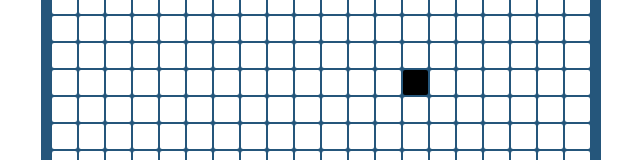
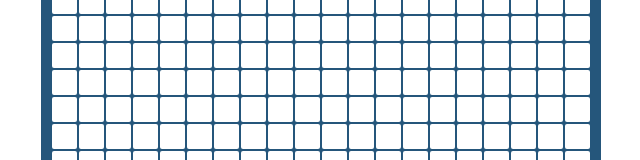
Before and after one commit to wizardone/snake, a React (Create React App) app: page / in a window 1280 px wide. Shown: the part 226-386 px from the top of the page, without its empty margins (319-959 px from the left). Built offline with nearby package versions, Linux system fonts and the light colour scheme.

Commit message:
move the snake with keys

```diff
--- a/src/components/App.js
+++ b/src/components/App.js
@@ -4,7 +4,13 @@
 import Apple from './apple.js'
 import Snake from './snake.js'
 
-const MOVE_RATE = 1000
+const MOVE_RATE = 500
+const KEY_CODES = {
+  38: 'UP',
+  39: 'RIGHT',
+  37: 'LEFT',
+  40: 'DOWN',
+}
 
 let apple = new Apple()
 let snake = new Snake()
@@ -14,19 +20,27 @@
     super(props)
     this.state = {
       applePosition: apple.position,
-      snakePosition: snake.position
+      snakePosition: snake.position,
+      snakeDirection: 'RIGHT'
     }
   }
 
-  moveSnake() {
+  moveSnake = () => {
     setInterval(() => {
-      let newPosition = snake.move()
+      const newPosition = snake.move(this.state.snakeDirection)
       this.setState({ snakePosition: newPosition })
     }, MOVE_RATE)
   }
 
   componentDidMount() {
     this.moveSnake(snake)
+    document.addEventListener('keyup', this.keyUp)
+  }
+
+  keyUp = (e) => {
+    const keyCode = e.keyCode
+    const newDirection = KEY_CODES[keyCode]
+    this.setState({ snakeDirection: newDirection })
   }
 
   render() {
--- a/src/components/board.js
+++ b/src/components/board.js
@@ -1,14 +1,14 @@
 import React from 'react'
 import Cell from './cell.js'
 
-const TOTALCELLS = 400
+const TOTAL_CELLS = 400
 
 export default class Board extends React.Component {
 
   renderCells() {
     let cells = []
     let { snake, apple } = this.props
-    for(let i = 1; i <= TOTALCELLS; i++) {
+    for(let i = 1; i <= TOTAL_CELLS; i++) {
       let x = i % 20
       let y = Math.ceil(i / 20)
       cells.push(<Cell key={i} x={x} y={y} snake={snake} apple={apple}/>)
--- a/src/components/snake.js
+++ b/src/components/snake.js
@@ -1,13 +1,26 @@
 import newPosition from '../helpers.js'
+
 
 export default class Snake {
   constructor() {
     this.position = newPosition()
   }
 
-  move() {
-    this.position = newPosition()
+  move(direction) {
+    if(direction === 'RIGHT') {
+      this._setPosition(this.position.x + 1, this.position.y)
+    } else if (direction === 'LEFT') {
+      this._setPosition(this.position.x - 1, this.position.y)
+    } else if (direction === 'DOWN') {
+      this._setPosition(this.position.x, this.position.y + 1)
+    } else if (direction === 'UP') {
+      this._setPosition(this.position.x, this.position.y - 1)
+    }
 
     return this.position
   }
+
+  _setPosition(x, y) {
+    this.position = { x: x, y: y }
+  }
 }
--- a/src/helpers.js
+++ b/src/helpers.js
@@ -1,4 +1,4 @@
-let newPosition = () => {
+const newPosition = () => {
   let x = Math.floor(Math.random() * (20 - 0) + 0)
   let y = Math.floor(Math.random() * (20 - 0) + 0)
   return {
```
